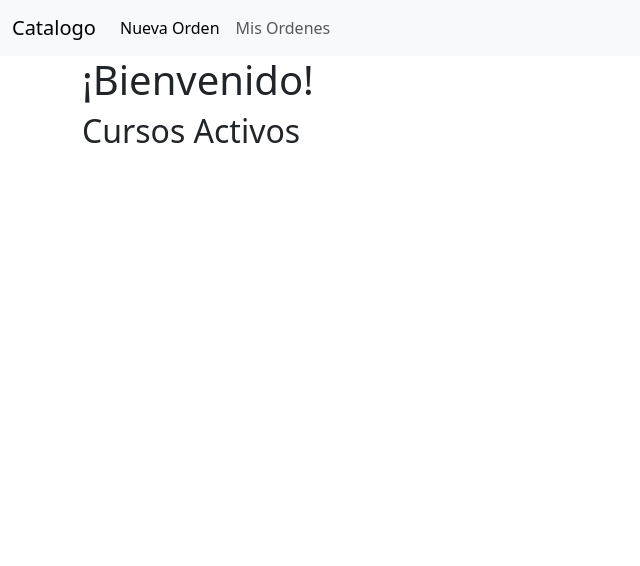
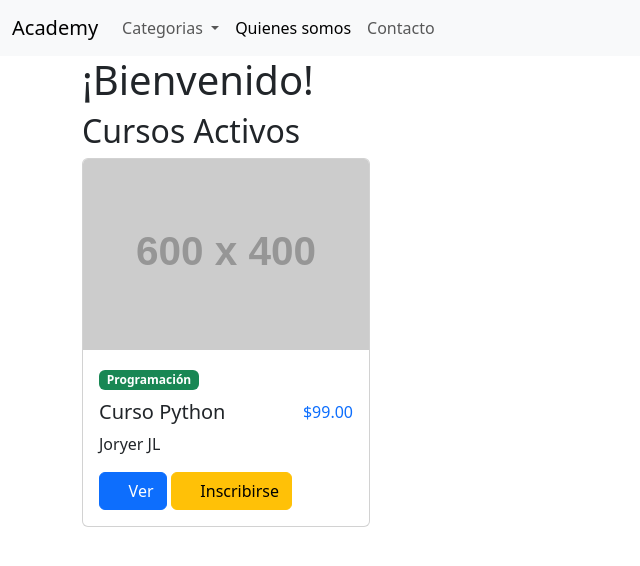
Before and after one commit to JoryerJL/Sistema_Inscripciones_Django, a Django app: page / in a window 1280 px wide. Shown: the top 566 px of the page, without its empty margins (0-640 px from the left). Run offline with Django 5.2, Linux system fonts and the light colour scheme; grey boxes labelled with a size stand in for pictures from a placeholder-image service; some libraries are stand-ins or nearby versions; some web fonts are replaced.

Commit message:
crear vista index y detalles

```diff
--- a/templates/basePrincipal.html
+++ b/templates/basePrincipal.html
@@ -16,18 +16,32 @@
 <body>
 <nav class="navbar navbar-expand-lg bg-body-tertiary">
     <div class="container-fluid">
-        <a class="navbar-brand" href="#">Catalogo</a>
+        <a class="navbar-brand" href="{% url 'website:index' %}">Academy</a>
         <button class="navbar-toggler" type="button" data-bs-toggle="collapse" data-bs-target="#navbarSupportedContent"
                 aria-controls="navbarSupportedContent" aria-expanded="false" aria-label="Toggle navigation">
             <span class="navbar-toggler-icon"></span>
         </button>
         <div class="collapse navbar-collapse" id="navbarSupportedContent">
             <ul class="navbar-nav me-auto mb-2 mb-lg-0">
-                <li class="nav-item">
-                    <a class="nav-link active" aria-current="page" href="#">Nueva Orden</a>
+                <li class="nav-item dropdown">
+                    <a class="nav-link dropdown-toggle" href="#" role="button" data-bs-toggle="dropdown"
+                       aria-expanded="false">
+                        Categorias
+                    </a>
+                    <ul class="dropdown-menu">
+                        <li><a class="dropdown-item" href="#">Action</a></li>
+                        <li><a class="dropdown-item" href="#">Another action</a></li>
+                        <li>
+                            <hr class="dropdown-divider">
+                        </li>
+                        <li><a class="dropdown-item" href="#">Something else here</a></li>
+                    </ul>
                 </li>
                 <li class="nav-item">
-                    <a class="nav-link" href="#">Mis Ordenes</a>
+                    <a class="nav-link active" aria-current="page" href="#">Quienes somos</a>
+                </li>
+                <li class="nav-item">
+                    <a class="nav-link" href="#">Contacto</a>
                 </li>
             </ul>
         </div>
--- a/website/templates/website/index.html
+++ b/website/templates/website/index.html
@@ -5,6 +5,20 @@
             <div class="col">
                 <h1>¡Bienvenido!</h1>
                 <h2>Cursos Activos</h2>
+
+                <div class="card" style="width: 18rem;">
+                    <img src="https://placehold.co/600x400" class="card-img-top" alt="...">
+                    <div class="card-body">
+                        <div style="margin-bottom: 10px">
+                        <span class="badge text-bg-success text-wrap">Programación</span>
+                        </div>
+                        <span class="text-primary float-end">$99.00</span>
+                        <h5 class="card-title">Curso Python</h5>
+                        <p class="card-text">Joryer JL</p>
+                        <a href="{% url 'website:detail_course' %}" class="btn btn-primary"><i class="fa-solid fa-circle-info"></i> Ver</a>
+                        <a href="#" class="btn btn-warning"><i class="fa-solid fa-book"></i> Inscribirse</a>
+                    </div>
+                </div>
             </div>
         </div>
     </div>
--- a/website/urls.py
+++ b/website/urls.py
@@ -6,4 +6,5 @@ app_name = 'website'
 
 urlpatterns = [
     path('', index_website, name='index'),
+    path('detail_course/', detail_course, name='detail_course'),
 ]
--- a/website/views.py
+++ b/website/views.py
@@ -3,3 +3,6 @@ from django.shortcuts import render
 # Create your views here.
 def index_website(request):
     return render(request, 'website/index.html')
+
+def detail_course(request):
+    return render(request, 'website/detail_course.html')
```
Also changed, not shown: website/templates/website/detail_course.html (added, +20 -0 lines).
